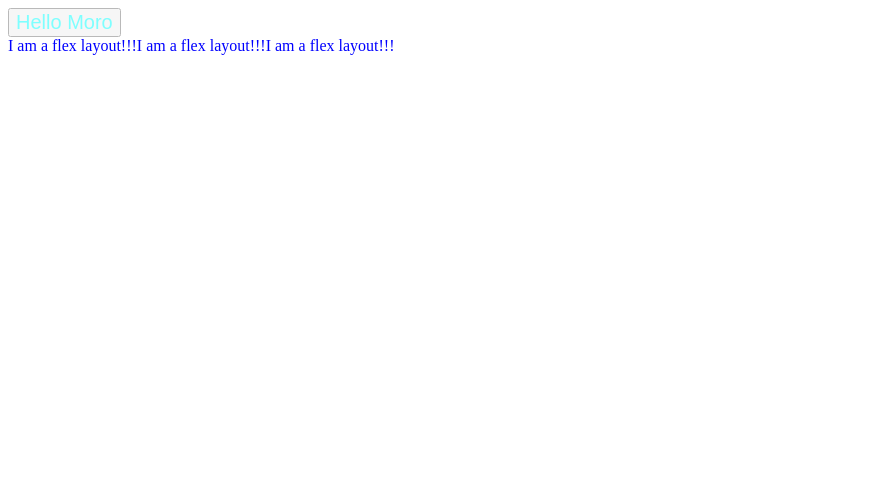
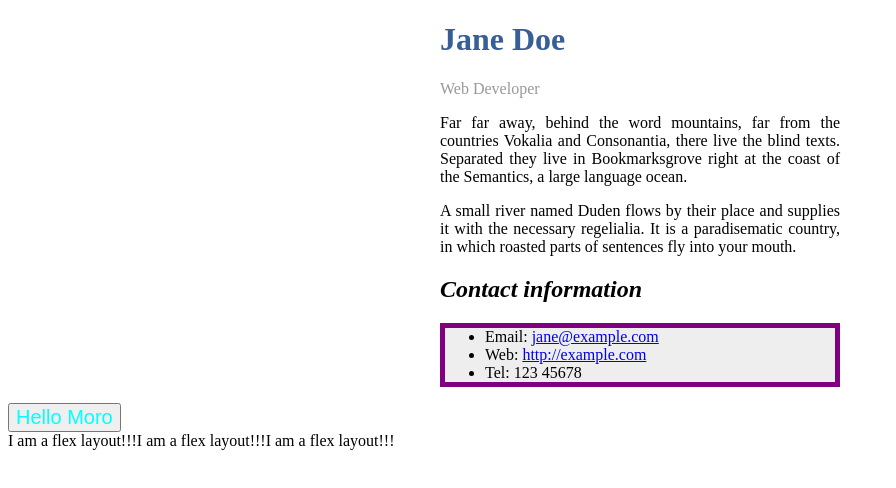
Before and after one commit to Fa3ris/css-guide, a website: page public/index.html in a window 1280 px wide. Shown: the whole page, without its empty margins (0-896 px from the left). Drawn offline with Linux system fonts and the light colour scheme.

Commit message:
biography

```diff
--- a/public/index.html
+++ b/public/index.html
@@ -12,9 +12,45 @@
   </head>
 
   <body>
+    <div class="_container_1ow2f_3">
+      <h1 class="_title_1ow2f_13">Jane Doe</h1>
+
+      <div class="_job-title_1ow2f_17">Web Developer</div>
+
+      <p>
+        Far far away, behind the word mountains, far from the countries Vokalia and
+    Consonantia, there live the blind texts. Separated they live in
+    Bookmarksgrove right at the coast of the Semantics, a large language ocean.
+      </p>
+
+      <p>
+        A small river named Duden flows by their place and supplies it with the
+    necessary regelialia. It is a paradisematic country, in which roasted parts
+    of sentences fly into your mouth.
+      </p>
+
+      <h2 class="_sub-title_1ow2f_21">Contact information</h2>
+
+      <ul class="_details_1ow2f_25">
+        <li>
+          Email:
+
+          <a href="mailto:jane@example.com">jane@example.com</a>
+        </li>
+
+        <li>
+          Web:
+
+          <a href="http://example.com">http://example.com</a>
+        </li>
+
+        <li>Tel: 123 45678</li>
+      </ul>
+    </div>
+
     <button class="_blue_401fm_1">Hello Moro</button>
 
-    <div class="_flex-container_i1hrf_1">
+    <div class="_flex-container_1khox_1">
       <div>I am a flex layout!!!</div>
 
       <div>I am a flex layout!!!</div>
--- a/public/style.css
+++ b/public/style.css
@@ -1 +1 @@
-div{color:blue}div:hover{color:green}button{opacity:.5}._toto_ivngk_13{color:#ff0}._blue_ivngk_17{background:#daa520;display:flex}._flex-container_i1hrf_1,.toto{display:flex}._blue_401fm_1{color:cyan;font-size:20px}
+._toto_1jbi0_1{color:#ff0}._blue_1jbi0_5{background:#daa520;display:flex}._flex-container_1khox_1,.toto{display:flex}._blue_401fm_1{color:cyan;font-size:20px}._container_1ow2f_3{margin:0 auto;max-width:400px}._container_1ow2f_3 p{text-align:justify}._title_1ow2f_13{color:#375e97}._job-title_1ow2f_17{color:#999}._sub-title_1ow2f_21{font-style:italic}._details_1ow2f_25{background-color:#eee;border:5px solid purple}
--- /dev/null
+++ b/src/bio/bio.css.json
@@ -0,0 +1 @@
+{"container":"_container_1ow2f_3","title":"_title_1ow2f_13","job-title":"_job-title_1ow2f_17","sub-title":"_sub-title_1ow2f_21","details":"_details_1ow2f_25"}
--- a/src/layout/flex/style.css.json
+++ b/src/layout/flex/style.css.json
@@ -1 +1 @@
-{"flex-container":"_flex-container_i1hrf_1"}
+{"flex-container":"_flex-container_1khox_1"}
--- a/src/styles/style.css
+++ b/src/styles/style.css
@@ -1,15 +1,3 @@
-div {
-  color: blue;
-}
-
-div:hover {
-  color: green;
-}
-
-button {
-  opacity: 0.5;
-}
-
 .toto {
   color: yellow;
 }
--- a/src/styles/style.css.json
+++ b/src/styles/style.css.json
@@ -1 +1 @@
-{"toto":"_toto_ivngk_13","blue":"_blue_ivngk_17"}
+{"toto":"_toto_1jbi0_1","blue":"_blue_1jbi0_5"}
```
Also changed, not shown: src/bio/bio.css (added, +29 -0 lines), src/bio/bio.html (added, +28 -0 lines), src/index.html (+3 -0 lines).
